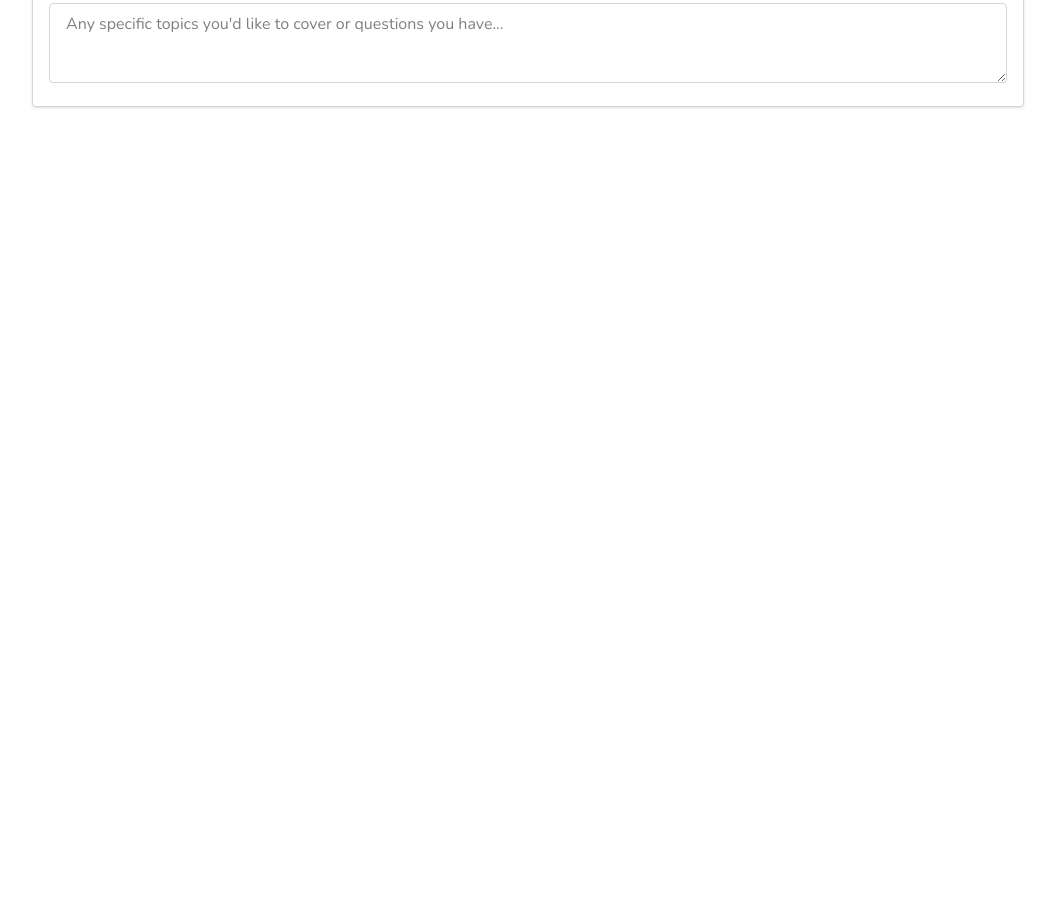
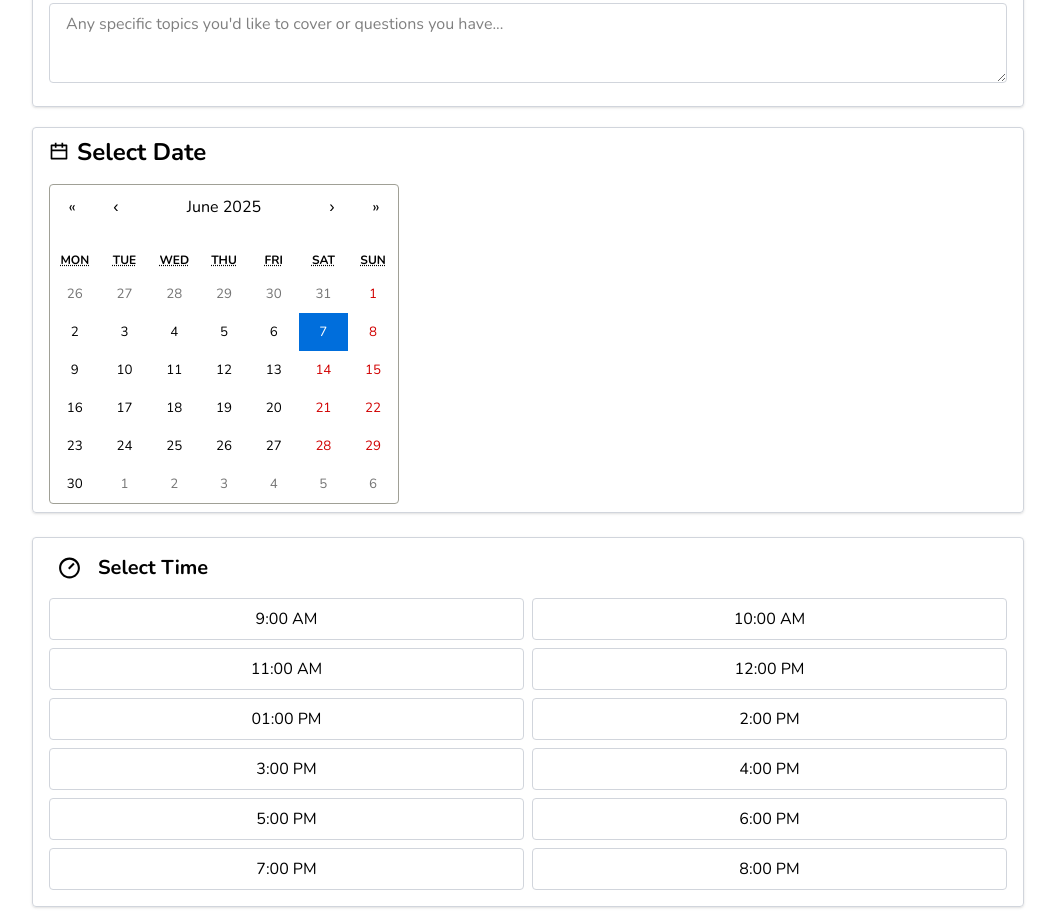
Before and after one commit to yogesh4952/SkillsSwap, a React (Vite) app in the folder client/: page /sessions in a window 1280 px wide. Shown: the part 1140-2055 px from the top of the page, without its empty margins (112-1167 px from the left). Before the commit the page ends 1275 px from the top, so only its background shows below. Built offline with nearby package versions, Linux system fonts and the light colour scheme; no server answers.

Commit message:
Refactor component

```diff
--- a/client/package.json
+++ b/client/package.json
@@ -15,6 +15,7 @@
     "axios": "^1.9.0",
     "dompurify": "^3.2.6",
     "react": "^19.1.0",
+    "react-calendar": "^6.0.0",
     "react-dom": "^19.1.0",
     "react-router-dom": "^7.6.2",
     "react-toastify": "^11.0.5",
--- a/client/src/assets/assets.ts
+++ b/client/src/assets/assets.ts
@@ -208,3 +208,8 @@ export const learningPartners: partner[] = [
     expertise: ["UI/UX Design", "Figma"]
   }
 ]
+
+
+export const time = [
+  "9:00 AM", "10:00 AM", "11:00 AM", "12:00 PM", "01:00 PM", "2:00 PM", "3:00 PM", " 4:00 PM", "5:00 PM", "6:00 PM", "7:00 PM", "8:00 PM"
+]
--- a/client/src/components/Sessions.tsx
+++ b/client/src/components/Sessions.tsx
@@ -1,4 +1,6 @@
+import CalendarWrapper from '../pages/CalendarWrapper';
 import LearningPartner from '../pages/LearningPartner';
+import SelectTime from '../pages/SelectTime';
 import SessionDetails from '../pages/SessionDetails';
 
 const Sessions = () => {
@@ -19,7 +21,8 @@ const Sessions = () => {
           <SessionDetails />
         </div>
         <div>
-
+          <CalendarWrapper />
+          <SelectTime />
         </div>
       </div>
     </div>
--- a/client/src/icons/Calendar.tsx
+++ b/client/src/icons/CalendarIcon.tsx
@@ -1,4 +1,4 @@
-const Calendar = () => {
+const CalendarIcon = () => {
   return (
     <svg
       xmlns='http://www.w3.org/2000/svg'
@@ -12,4 +12,4 @@ const Calendar = () => {
   );
 };
 
-export default Calendar;
+export default CalendarIcon;
--- /dev/null
+++ b/client/src/icons/TImer.tsx
@@ -0,0 +1,16 @@
+import React from 'react';
+
+const TImer = () => {
+  return (
+    <svg
+      xmlns='http://www.w3.org/2000/svg'
+      viewBox='0 0 24 24'
+      fill='currentColor'
+      width={25}
+    >
+      <path d='M12 2C17.52 2 22 6.48 22 12C22 17.52 17.52 22 12 22C6.48 22 2 17.52 2 12C2 6.48 6.48 2 12 2ZM12 20C16.42 20 20 16.42 20 12C20 7.58 16.42 4 12 4C7.58 4 4 7.58 4 12C4 16.42 7.58 20 12 20ZM15.5355 7.05025L16.9497 8.46447L12 13.4142L10.5858 12L15.5355 7.05025Z'></path>
+    </svg>
+  );
+};
+
+export default TImer;
--- a/client/src/pages/Calendar.tsx
+++ /dev/null
@@ -1,5 +0,0 @@
-const Calendar = () => {
-  return <div></div>;
-};
-
-export default Calendar;
--- /dev/null
+++ b/client/src/pages/CalendarWrapper.tsx
@@ -0,0 +1,28 @@
+import { useState } from 'react';
+import 'react-calendar/dist/Calendar.css'; // optional but needed for default styles
+import CalendarIcon from '../icons/CalendarIcon';
+import Calendar from 'react-calendar';
+
+const CalendarWrapper = () => {
+  type ValuePiece = Date | null;
+  type Value = ValuePiece | [ValuePiece, ValuePiece];
+
+  const [value, onChange] = useState<Value>(new Date());
+
+  return (
+    <div className='border border-gray-300 rounded shadow flex flex-col px-4 py-2'>
+      <div className='flex font-bold mb-4 text-2xl gap-2'>
+        <CalendarIcon />
+        Select Date
+      </div>
+
+      <Calendar
+        className='border border-gray-300 rounded '
+        onChange={onChange}
+        value={value}
+      />
+    </div>
+  );
+};
+
+export default CalendarWrapper;
--- a/client/src/pages/Notification.tsx
+++ b/client/src/pages/Notification.tsx
@@ -1,4 +1,4 @@
-import Calendar from '../icons/Calendar';
+import Calendar from '../icons/CalendarIcon';
 import Search from '../icons/Search';
 
 const Notification = () => {
--- /dev/null
+++ b/client/src/pages/SelectTime.tsx
@@ -0,0 +1,38 @@
+import { useEffect, useState } from 'react';
+import { time } from '../assets/assets';
+import TImer from '../icons/TImer';
+
+const SelectTime = () => {
+  const [selectedTime, setSelectedTime] = useState<string | null>(null);
+
+  useEffect(() => {
+    console.log(selectedTime);
+  });
+
+  return (
+    <div className=' border border-gray-300 rounded shadow p-4 mt-6'>
+      <div className='flex gap-4 px-2 pb-4'>
+        <TImer />
+        <h1 className='font-bold text-xl'>Select Time</h1>
+      </div>
+      <div className='grid grid-cols-2 gap-2'>
+        {time.map((t, index) => (
+          <button
+            key={index}
+            onClick={() => setSelectedTime(t)}
+            className={`px-4 py-2 border rounded cursor-pointer transition
+            ${
+              selectedTime === t
+                ? 'bg-black text-white'
+                : 'hover:bg-gray-100 border-gray-300'
+            }`}
+          >
+            {t}
+          </button>
+        ))}
+      </div>
+    </div>
+  );
+};
+
+export default SelectTime;
```
Also changed, not shown: 1 other file (tests, documents, lock files or other folders).
